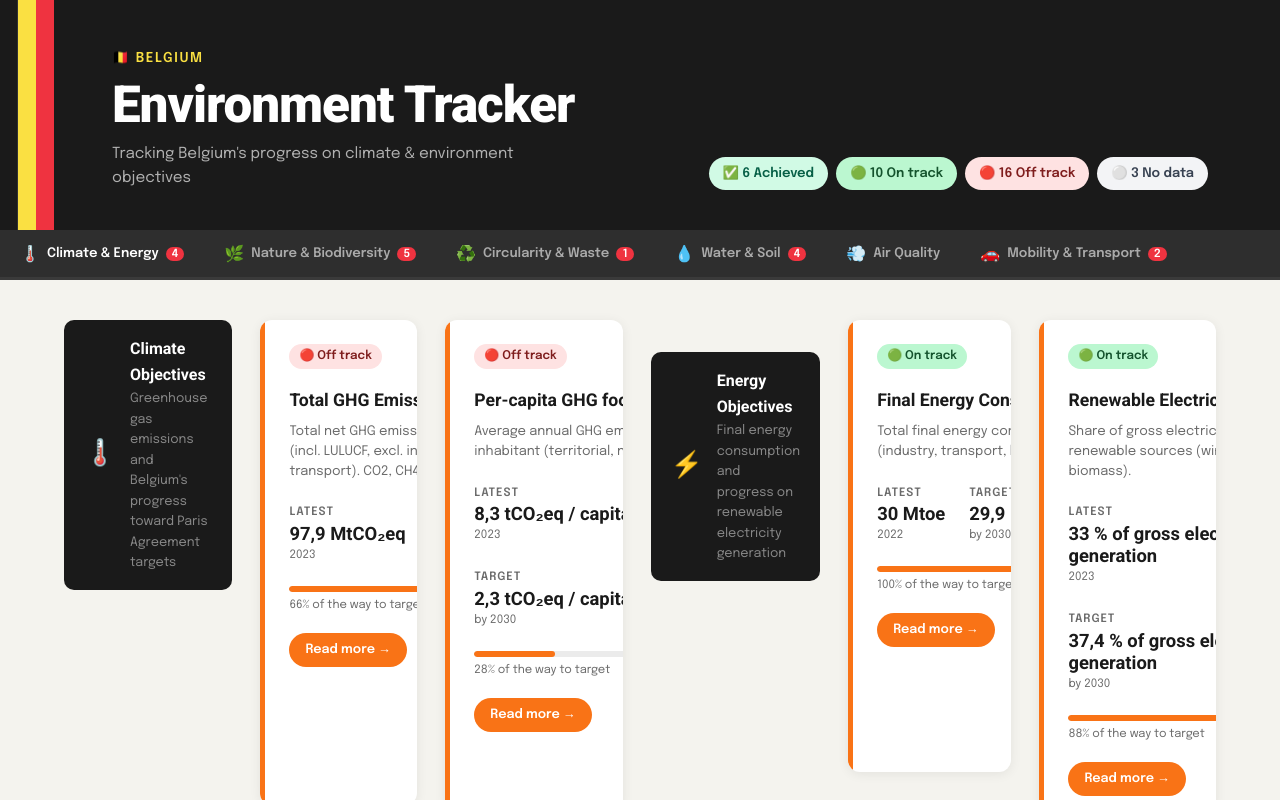
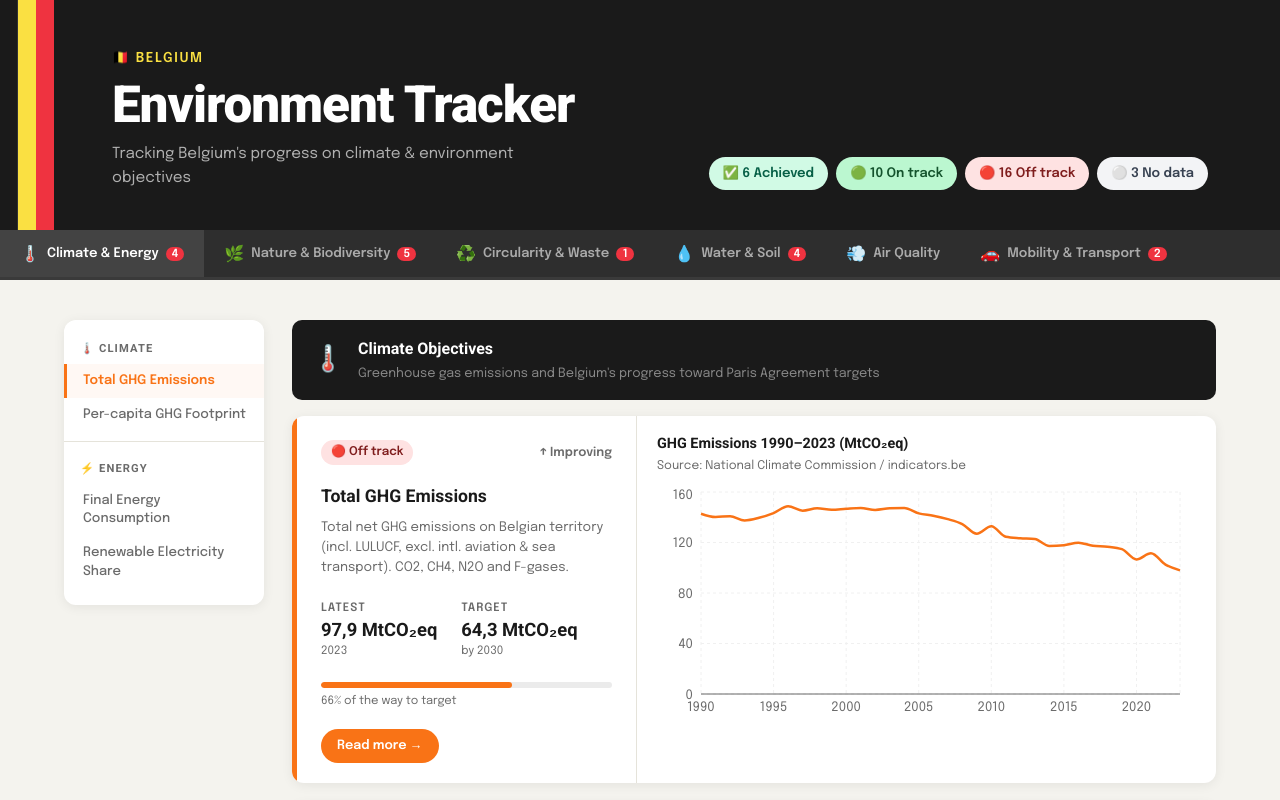
Before and after one commit to TjokMeuwissen/Belgium-Environment-Tracker, a Next.js app: page / in a window 1280 px wide. Shown: the top 800 px of the page. Built offline with nearby package versions, Linux system fonts and the light colour scheme.

Commit message:
Add files via upload

```diff
--- a/app/components/ClimateEnergyTab.tsx
+++ b/app/components/ClimateEnergyTab.tsx
@@ -1,13 +1,12 @@
-
 'use client';
 
 import Link from 'next/link';
+import { useState, useEffect, useRef } from 'react';
 import {
   LineChart, Line, XAxis, YAxis, CartesianGrid, Tooltip,
   ResponsiveContainer, PieChart, Pie, Cell, Legend,
 } from 'recharts';
 
-// ── Types ──────────────────────────────────────────────────────────────────
 export interface Indicator {
   indicator: string;
   description: string | null;
@@ -35,8 +34,7 @@ interface Props {
   historicalGHG: HistoricalPoint[];
 }
 
-// ── Supplementary chart data (from Excel Sections 2, 3, 4) ────────────────
-
+// ── Chart data ─────────────────────────────────────────────────────────────
 const ENERGY_MIX = [
   { name: 'Oil & petroleum',     value: 38,  color: '#ef4444' },
   { name: 'Natural gas',         value: 23,  color: '#f97316' },
@@ -75,9 +73,25 @@ const STATUS_CFG: Record<string, { color: string; bg: string; label: string }> =
   'Insufficient data': { color: '#374151', bg: '#f3f4f6', label: '⚪ No data'  },
 };
 
-const TREND_ICON: Record<string, string> = {
-  Improving: '↑', Stable: '→', Worsening: '↓',
-};
+const TREND_ICON: Record<string, string> = { Improving: '↑', Stable: '→', Worsening: '↓' };
+
+// ── Sidebar config ─────────────────────────────────────────────────────────
+const SIDEBAR_GROUPS = [
+  {
+    label: '🌡️ Climate',
+    items: [
+      { id: 'total-ghg-emissions',      label: 'Total GHG Emissions' },
+      { id: 'per-capita-ghg-footprint', label: 'Per-capita GHG Footprint' },
+    ],
+  },
+  {
+    label: '⚡ Energy',
+    items: [
+      { id: 'final-energy-consumption',    label: 'Final Energy Consumption' },
+      { id: 'renewable-electricity-share', label: 'Renewable Electricity Share' },
+    ],
+  },
+];
 
 // ── Helpers ────────────────────────────────────────────────────────────────
 function fmt(v: number | null | undefined, unit: string | null): string {
@@ -99,28 +113,31 @@ function indicatorSlug(name: string): string {
   return name.toLowerCase().replace(/[^a-z0-9]+/g, '-').replace(/-+$/, '');
 }
 
-// ── Custom tooltip for line chart ──────────────────────────────────────────
+// ── Tooltip styles — white background, readable ────────────────────────────
+const TOOLTIP_STYLE = {
+  background: '#ffffff',
+  color: '#1a1a1a',
+  border: '1px solid #e5e3da',
+  borderRadius: 8,
+  fontSize: 14,
+  boxShadow: '0 4px 16px rgba(0,0,0,0.12)',
+};
+
 const GHGTooltip = ({ active, payload, label }: any) => {
   if (!active || !payload?.length) return null;
   return (
-    <div style={{
-      background: '#1a1a1a', color: '#fff', padding: '8px 12px',
-      borderRadius: 8, fontSize: 13, boxShadow: '0 4px 16px rgba(0,0,0,0.2)',
-    }}>
+    <div style={{ ...TOOLTIP_STYLE, padding: '8px 12px' }}>
       <div style={{ fontWeight: 700, marginBottom: 2 }}>{label}</div>
       <div>{payload[0].value} MtCO₂eq</div>
     </div>
   );
 };
 
-// ── Wide indicator card ────────────────────────────────────────────────────
+// ── Wide card ──────────────────────────────────────────────────────────────
 function WideCard({
-  ind,
-  chart,
-  chartTitle,
-  chartSource,
-  accentColor,
+  id, ind, chart, chartTitle, chartSource, accentColor,
 }: {
+  id: string;
   ind: Indicator;
   chart: React.ReactNode;
   chartTitle: string;
@@ -131,31 +148,15 @@ function WideCard({
   const pct = progress(ind.latest_value, ind.target_value);
 
   return (
-    <div className="wide-card" style={{ '--topic-color': accentColor } as React.CSSProperties}>
-      {/* Accent bar */}
+    <div id={id} className="wide-card" style={{ '--topic-color': accentColor } as React.CSSProperties}>
       <div className="wide-card-accent" />
-
-      {/* Left: indicator info */}
       <div className="wide-card-left">
         <div className="card-top">
-          <span className="status-badge" style={{ color: sc.color, background: sc.bg }}>
-            {sc.label}
-          </span>
-          <span className="trend">
-            {TREND_ICON[ind.trend ?? ''] ?? '—'} {ind.trend ?? '—'}
-          </span>
+          <span className="status-badge" style={{ color: sc.color, background: sc.bg }}>{sc.label}</span>
+          <span className="trend">{TREND_ICON[ind.trend ?? ''] ?? '—'} {ind.trend ?? '—'}</span>
         </div>
-
-        <h3 className="card-title" style={{ marginTop: 10, fontSize: '1.1rem' }}>
-          {ind.indicator}
-        </h3>
-
-        {ind.description && (
-          <p className="card-desc" style={{ WebkitLineClamp: 3 }}>
-            {ind.description}
-          </p>
-        )}
-
+        <h3 className="card-title" style={{ marginTop: 10, fontSize: '1.1rem' }}>{ind.indicator}</h3>
+        {ind.description && <p className="card-desc" style={{ WebkitLineClamp: 3 }}>{ind.description}</p>}
         <div className="card-values" style={{ marginTop: 12 }}>
           <div className="value-block">
             <span className="value-label">Latest</span>
@@ -170,7 +171,6 @@ function WideCard({
             </div>
           )}
         </div>
-
         {pct != null && (
           <div className="progress-wrap" style={{ marginTop: 12 }}>
             <div className="progress-bar">
@@ -179,7 +179,6 @@ function WideCard({
             <span className="progress-label">{pct.toFixed(0)}% of the way to target</span>
           </div>
         )}
-
         <Link
           href={`/climate-energy/${indicatorSlug(ind.indicator)}`}
           className="read-more-btn"
@@ -188,8 +187,6 @@ function WideCard({
           Read more →
         </Link>
       </div>
-
-      {/* Right: chart */}
       <div className="wide-card-right">
         <div className="chart-header">
           <span className="chart-title">{chartTitle}</span>
@@ -208,28 +205,10 @@ function GHGLineChart({ data }: { data: HistoricalPoint[] }) {
     <ResponsiveContainer width="100%" height={240}>
       <LineChart data={filtered} margin={{ top: 8, right: 16, left: 0, bottom: 0 }}>
         <CartesianGrid strokeDasharray="3 3" stroke="#f0f0f0" />
-        <XAxis
-          dataKey="year"
-          tick={{ fontSize: 11, fill: '#9ca3af' }}
-          tickLine={false}
-          interval={4}
-        />
-        <YAxis
-          tick={{ fontSize: 11, fill: '#9ca3af' }}
-          tickLine={false}
-          axisLine={false}
-          width={40}
-        />
+        <XAxis dataKey="year" tick={{ fontSize: 13, fill: '#6b6b6b' }} tickLine={false} interval={4} />
+        <YAxis tick={{ fontSize: 13, fill: '#6b6b6b' }} tickLine={false} axisLine={false} width={44} />
         <Tooltip content={<GHGTooltip />} />
-        <Line
-          type="monotone"
-          dataKey="value"
-          stroke="#f97316"
-          strokeWidth={2.5}
-          dot={false}
-          activeDot={{ r: 5, fill: '#f97316' }}
-        />
-        {/* 2030 target reference line — drawn as a separate data point annotation */}
+        <Line type="monotone" dataKey="value" stroke="#f97316" strokeWidth={2.5} dot={false} activeDot={{ r: 5, fill: '#f97316' }} />
       </LineChart>
     </ResponsiveContainer>
   );
@@ -237,32 +216,23 @@ function GHGLineChart({ data }: { data: HistoricalPoint[] }) {
 
 function SimplePieChart({ data }: { data: { name: string; value: number; color: string }[] }) {
   return (
-    <ResponsiveContainer width="100%" height={260}>
+    <ResponsiveContainer width="100%" height={280}>
       <PieChart>
-        <Pie
-          data={data}
-          cx="50%"
-          cy="45%"
-          outerRadius={90}
-          dataKey="value"
-          labelLine={false}
-        >
+        <Pie data={data} cx="50%" cy="45%" outerRadius={90} dataKey="value" labelLine={false}>
           {data.map((entry, i) => (
             <Cell key={i} fill={entry.color} stroke="white" strokeWidth={2} />
           ))}
         </Pie>
         <Tooltip
           formatter={(value: any, name: any) => [`${value}%`, name]}
-          contentStyle={{
-            background: '#1a1a1a', color: '#fff', border: 'none',
-            borderRadius: 8, fontSize: 12,
-          }}
+          contentStyle={TOOLTIP_STYLE}
+          itemStyle={{ color: '#1a1a1a' }}
         />
         <Legend
           iconType="circle"
-          iconSize={8}
+          iconSize={10}
           formatter={(value) => (
-            <span style={{ fontSize: 11, color: '#4b5563' }}>{value}</span>
+            <span style={{ fontSize: 13, color: '#4b5563' }}>{value}</span>
           )}
         />
       </PieChart>
@@ -271,9 +241,7 @@ function SimplePieChart({ data }: { data: { name: string; value: number; color:
 }
 
 // ── Group header ───────────────────────────────────────────────────────────
-function GroupHeader({ emoji, title, subtitle }: {
-  emoji: string; title: string; subtitle: string;
-}) {
+function GroupHeader({ emoji, title, subtitle }: { emoji: string; title: string; subtitle: string }) {
   return (
     <div className="group-header">
       <div className="group-header-inner">
@@ -287,6 +255,29 @@ function GroupHeader({ emoji, title, subtitle }: {
   );
 }
 
+// ── Sticky sidebar ─────────────────────────────────────────────────────────
+function Sidebar({ activeId }: { activeId: string }) {
+  return (
+    <aside className="climate-sidebar">
+      {SIDEBAR_GROUPS.map((group, gi) => (
+        <div key={gi}>
+          {gi > 0 && <div className="sidebar-divider" />}
+          <div className="sidebar-group-label">{group.label}</div>
+          {group.items.map(item => (
+            <a
+              key={item.id}
+              href={`#${item.id}`}
+              className={`sidebar-link ${activeId === item.id ? 'active' : ''}`}
+            >
+              {item.label}
+            </a>
+          ))}
+        </div>
+      ))}
+    </aside>
+  );
+}
+
 // ── Main component ─────────────────────────────────────────────────────────
 const KEEP = [
   'Total GHG Emissions',
@@ -295,28 +286,52 @@ const KEEP = [
   'Renewable Electricity Share',
 ];
 
-const COLOR = '#f97316'; // orange — Climate & Energy accent
+const COLOR = '#f97316';
 
 export default function ClimateEnergyTab({ indicators, historicalGHG }: Props) {
   const byName = Object.fromEntries(
-    indicators
-      .filter(i => KEEP.includes(i.indicator))
-      .map(i => [i.indicator, i])
+    indicators.filter(i => KEEP.includes(i.indicator)).map(i => [i.indicator, i])
   );
+
+  // Track which card is currently in view for the sidebar highlight
+  const [activeId, setActiveId] = useState('total-ghg-emissions');
+
+  useEffect(() => {
+    const ids = ['total-ghg-emissions', 'per-capita-ghg-footprint', 'final-energy-consumption', 'renewable-electricity-share'];
+    const observers: IntersectionObserver[] = [];
+
+    ids.forEach(id => {
+      const el = document.getElementById(id);
+      if (!el) return;
+      const obs = new IntersectionObserver(
+        ([entry]) => { if (entry.isIntersecting) setActiveId(id); },
+        { threshold: 0.4 }
+      );
+      obs.observe(el);
+      observers.push(obs);
+    });
+
+    return () => observers.forEach(o => o.disconnect());
+  }, []);
 
   return (
     <div className="climate-tab">
 
-      {/* ── Group 1: Climate ─────────────────────────────────────────── */}
+      {/* Sticky sidebar */}
+      <Sidebar activeId={activeId} />
+
+      {/* Main content */}
+      <div className="climate-main">
+
         <GroupHeader
           emoji="🌡️"
           title="Climate Objectives"
           subtitle="Greenhouse gas emissions and Belgium's progress toward Paris Agreement targets"
         />
 
-      {/* Total GHG Emissions + Line chart */}
         {byName['Total GHG Emissions'] && (
           <WideCard
+            id="total-ghg-emissions"
             ind={byName['Total GHG Emissions']}
             accentColor={COLOR}
             chartTitle="GHG Emissions 1990–2023 (MtCO₂eq)"
@@ -325,9 +340,9 @@ export default function ClimateEnergyTab({ indicators, historicalGHG }: Props) {
           />
         )}
 
-      {/* Per-capita GHG + Pie chart (consumption categories) */}
         {byName['Per-capita GHG footprint'] && (
           <WideCard
+            id="per-capita-ghg-footprint"
             ind={byName['Per-capita GHG footprint']}
             accentColor={COLOR}
             chartTitle="Consumption-based footprint by category (~15.7 t/cap, 2019)"
@@ -336,16 +351,15 @@ export default function ClimateEnergyTab({ indicators, historicalGHG }: Props) {
           />
         )}
 
-      {/* ── Group 2: Energy ──────────────────────────────────────────── */}
         <GroupHeader
           emoji="⚡"
           title="Energy Objectives"
           subtitle="Final energy consumption and progress on renewable electricity generation"
         />
 
-      {/* Final Energy Consumption + Energy mix pie */}
         {byName['Final Energy Consumption'] && (
           <WideCard
+            id="final-energy-consumption"
             ind={byName['Final Energy Consumption']}
             accentColor={COLOR}
             chartTitle="Energy mix — % of Final Energy Consumption (2022)"
@@ -354,9 +368,9 @@ export default function ClimateEnergyTab({ indicators, historicalGHG }: Props) {
           />
         )}
 
-      {/* Renewable Electricity Share + Renewables breakdown pie */}
         {byName['Renewable Electricity Share'] && (
           <WideCard
+            id="renewable-electricity-share"
             ind={byName['Renewable Electricity Share']}
             accentColor={COLOR}
             chartTitle="Renewables breakdown — % of total renewable energy (2023)"
@@ -366,5 +380,6 @@ export default function ClimateEnergyTab({ indicators, historicalGHG }: Props) {
         )}
 
       </div>
+    </div>
   );
 }
```
Lines whose indentation alone changed are shown as unchanged.
